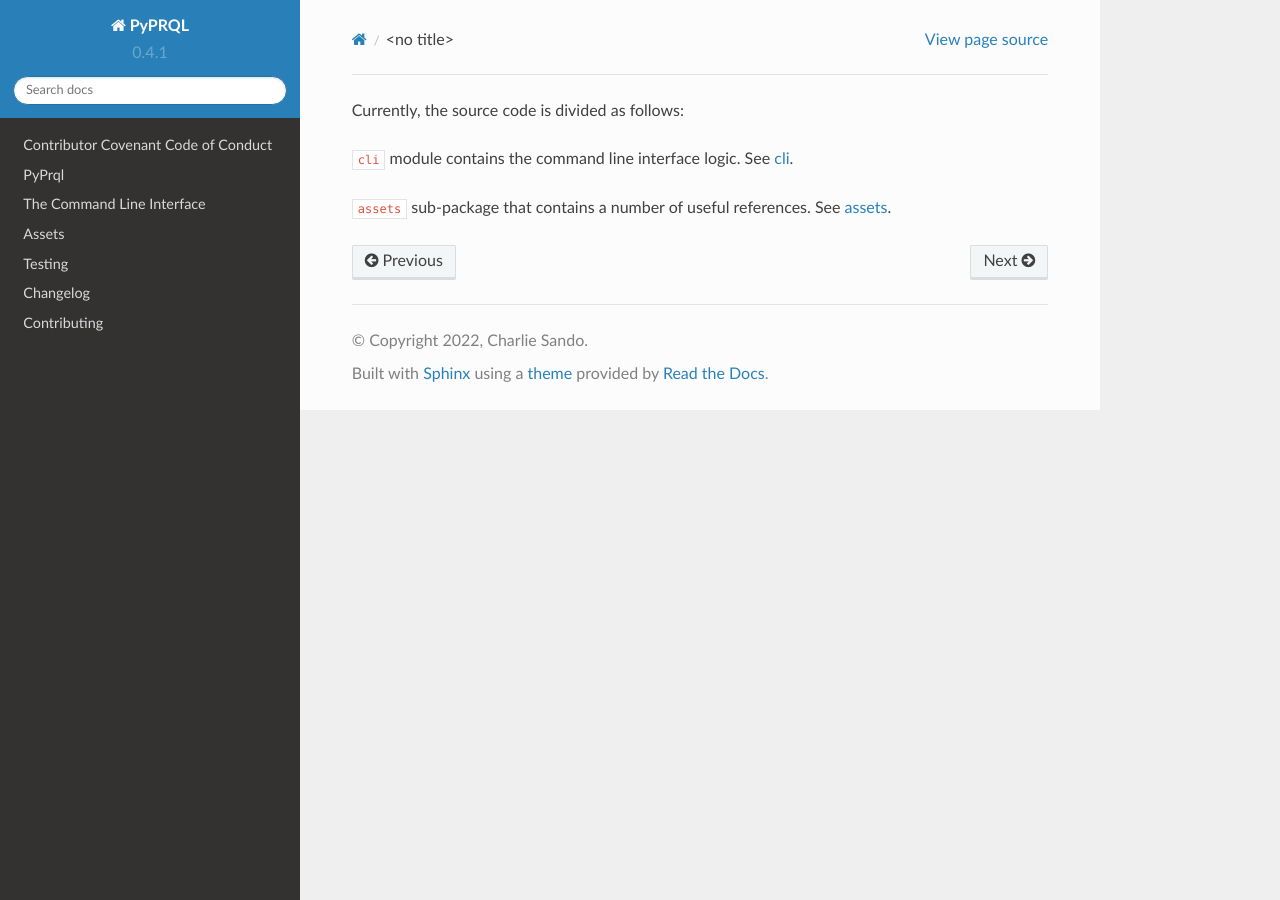
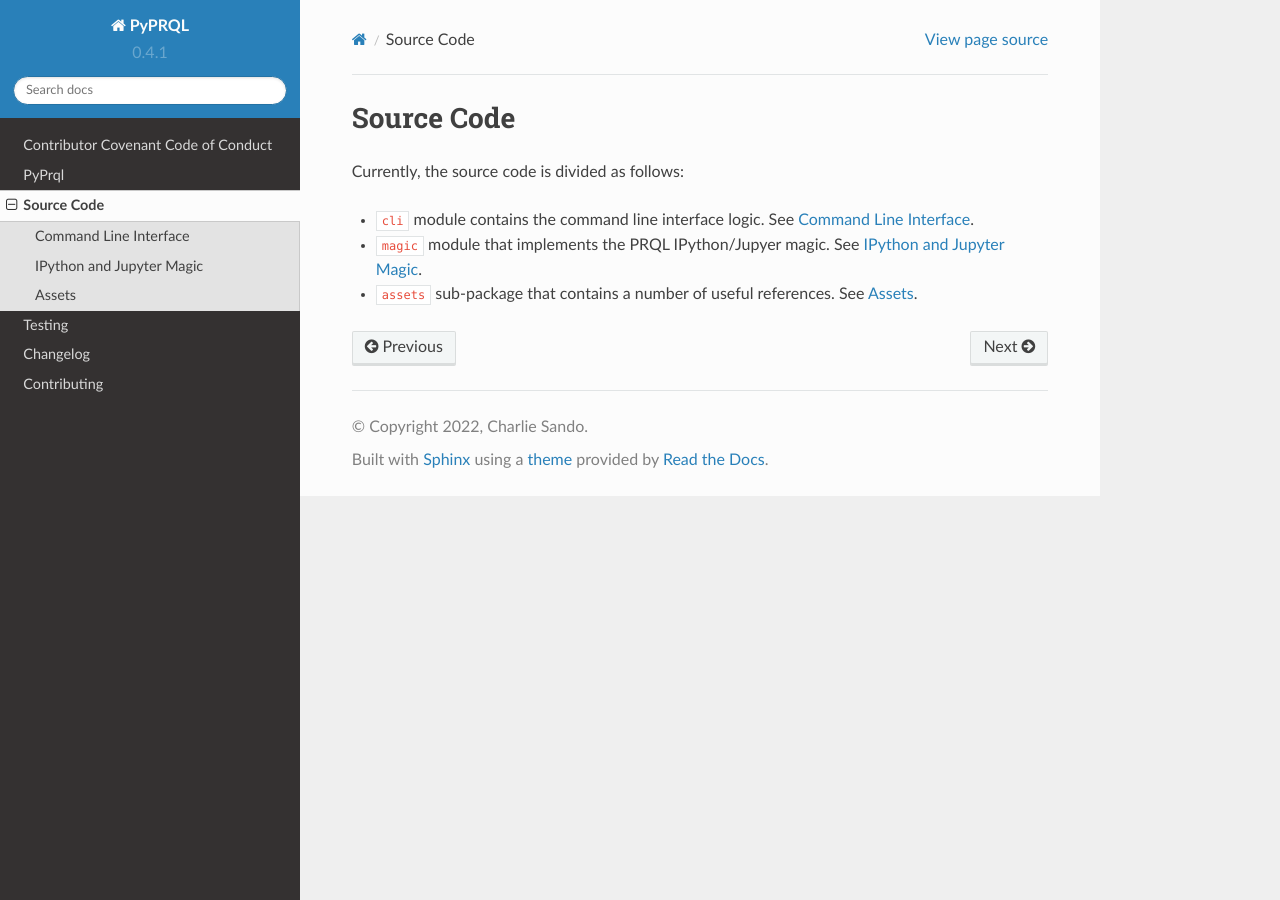
Before and after one commit to PRQL/pyprql, a Sphinx documentation site: the page built from docs/pyprql.md, in a window 1280 px wide. Built offline with Sphinx 7.4.7 and the Read the Docs theme 2.0.0, drawn with Linux system fonts in a browser that asks for light colours.

Commit message:
docs(*): document magic
Provides full Sphinx documentation for IPython/Jupyter Magic.

````diff
--- a/docs/conf.py
+++ b/docs/conf.py
@@ -32,4 +32,5 @@ source_suffix = {
 myst_heading_anchors = 2
 myst_enable_extensions = [
     "html_admonition",
+    "colon_fence",
 ]
--- a/docs/pyprql.md
+++ b/docs/pyprql.md
@@ -1,14 +1,19 @@
+# Source Code
+
 Currently, the source code is divided as follows:
 
 - `cli` module contains the command line interface logic.
-  See [cli](./cli.md).
+  See [Command Line Interface](./cli.md).
+- `magic` module that implements the PRQL IPython/Jupyer magic.
+  See [IPython and Jupyter Magic](./magic.md).
 - `assets` sub-package that contains a number of useful references.
-  See [assets](./assets.md).
+  See [Assets](./assets.md).
 
 ```{toctree}
 :hidden:
 :maxdepth: 3
 
 cli
+magic
 assets
 ```
````
Also changed, not shown: docs/cli.md (+1 -1 lines), docs/index.md (+1 -0 lines), docs/magic.md (added, +15 -0 lines), docs/magic_implement.md (added, +7 -0 lines), docs/magic_init.md (added, +7 -0 lines), docs/magic_readme.md (added, +2 -0 lines), docs/requirements.txt (+13 -9 lines), pyprql/magic/README.md (added), 3 other files.
